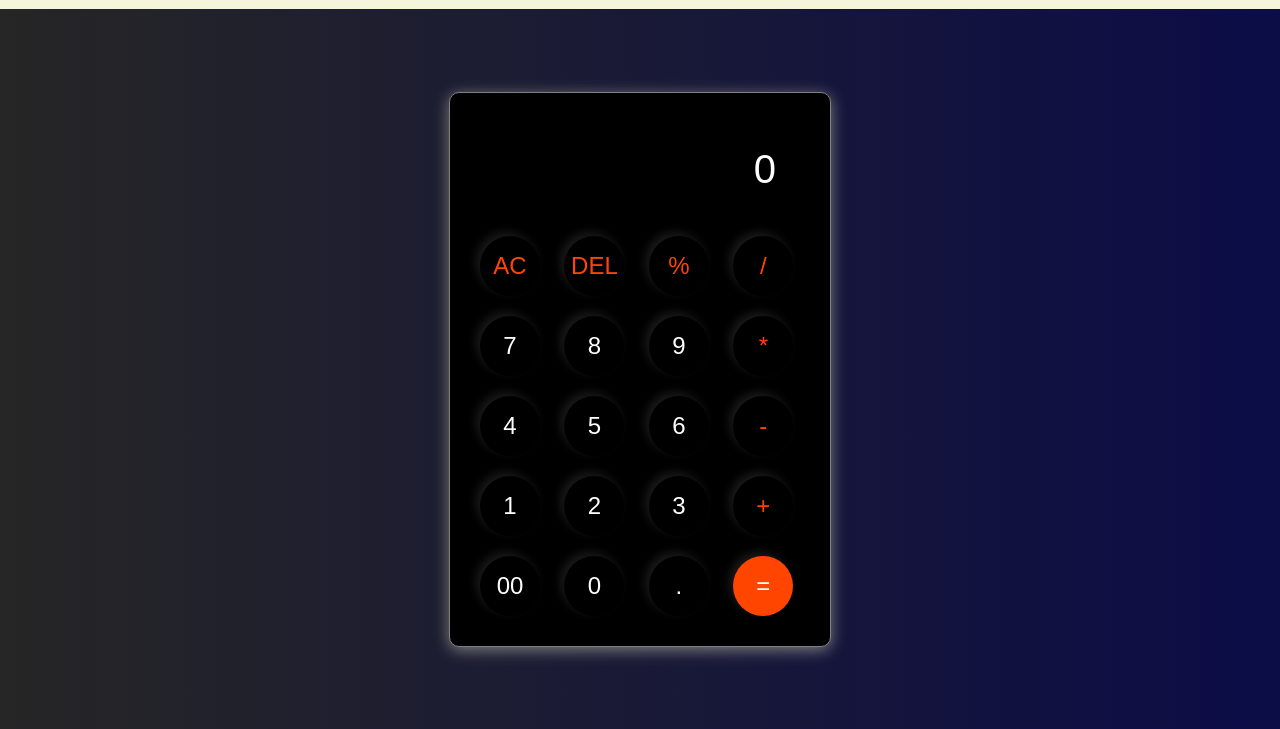
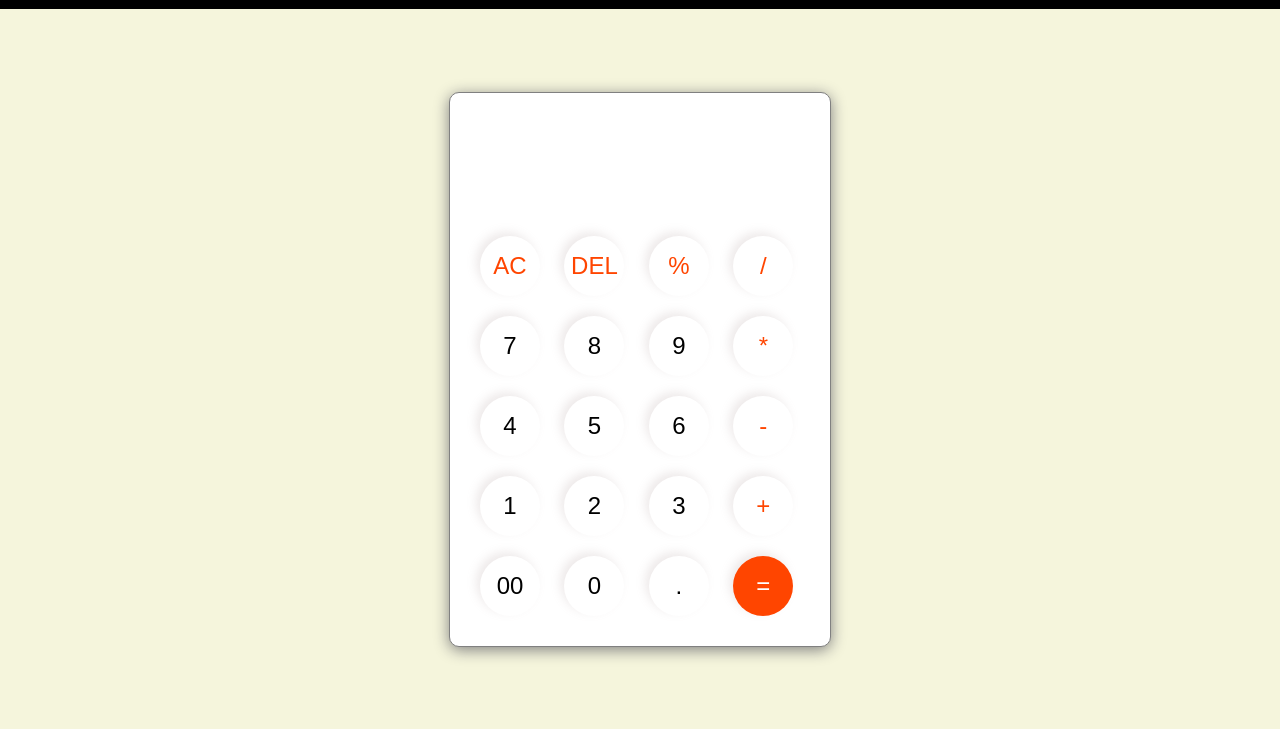
Before and after one commit to dan1sh15/Calculator, a plain HTML site: page index.html in a window 1280 px wide. Shown: the part 71-800 px from the top of the page. Drawn offline with Linux system fonts and the light colour scheme.

Commit message:
New Commit

```diff
--- a/index.html
+++ b/index.html
@@ -5,48 +5,48 @@
     <meta name="viewport" content="width=device-width, initial-scale=1.0">
     <title>Calculator</title>
     <link rel="stylesheet" href="style.css">
-
+    <link rel="shortcut icon" href="favicon.png" type="image/x-icon">
 </head>
-<body>
-    <nav>
+<body class="light-mode">
+    <nav class="light-mode">
         <ul id="nav-list">
             <li><h3>MyCalculator.com</h3></li>
-            <li><input type="submit" id="btn" value="Light Mode"></li>
+            <li><input type="submit" id="btn" class="light-mode" value="Dark Mode"></li>
         </ul>
     </nav>
 
     <div class="main">
-        <div class="container">
-            <input type="text" class="display" placeholder="0" id="inputBox" />
+        <div class="container light-mode">
+            <input type="text" class="display light-mode" placeholder="0" id="inputBox" />
             <div class="rows">
-                <button class="orange">AC</button>
-                <button class="orange">DEL</button>
-                <button class="orange">%</button>
-                <button class="orange">/</button>
+                <button class="orange light-mode">AC</button>
+                <button class="orange light-mode">DEL</button>
+                <button class="orange light-mode">%</button>
+                <button class="orange light-mode">/</button>
             </div>
             <div class="rows">
-                <button>7</button>
-                <button>8</button>
-                <button>9</button>
-                <button class="orange">*</button>
+                <button class="light-mode">7</button>
+                <button class="light-mode">8</button>
+                <button class="light-mode">9</button>
+                <button class="light-mode orange">*</button>
             </div>
             <div class="rows">
-                <button>4</button>
-                <button>5</button>
-                <button>6</button>
-                <button class="orange">-</button>
+                <button class="light-mode">4</button>
+                <button class="light-mode">5</button>
+                <button class="light-mode">6</button>
+                <button class="orange light-mode">-</button>
             </div>
             <div class="rows">
-                <button>1</button>
-                <button>2</button>
-                <button>3</button>
-                <button class="orange">+</button>
+                <button class="light-mode">1</button>
+                <button class="light-mode">2</button>
+                <button class="light-mode">3</button>
+                <button class="orange light-mode" >+</button>
             </div>
             <div class="rows">
-                <button>00</button>
-                <button>0</button>
-                <button>.</button>
-                <button class="orange-bg">=</button>
+                <button class="light-mode">00</button>
+                <button class="light-mode">0</button>
+                <button class="light-mode">.</button>
+                <button class="orange-bg light-mode">=</button>
             </div>
         </div>
     </div>
--- a/style.css
+++ b/style.css
@@ -21,7 +21,6 @@ body{
 body.light-mode{
     background: beige;
     transition: all 0.8s ease-in-out;
-
 }
 
 nav{
@@ -37,8 +36,6 @@ nav.light-mode{
     color: white;
     transition: all 0.8s ease-in-out;
     transition: all 0.8s ease-in-out;
-
-
 }
 
 #nav-list{
@@ -48,8 +45,6 @@ nav.light-mode{
     justify-content: space-between;
     list-style: none;
     margin: 0 20px;
-    /* transition: all 0.8s ease-in-out; */
-
 }
 
 #nav-list li{
```
Also changed, not shown: favicon.png (added).
